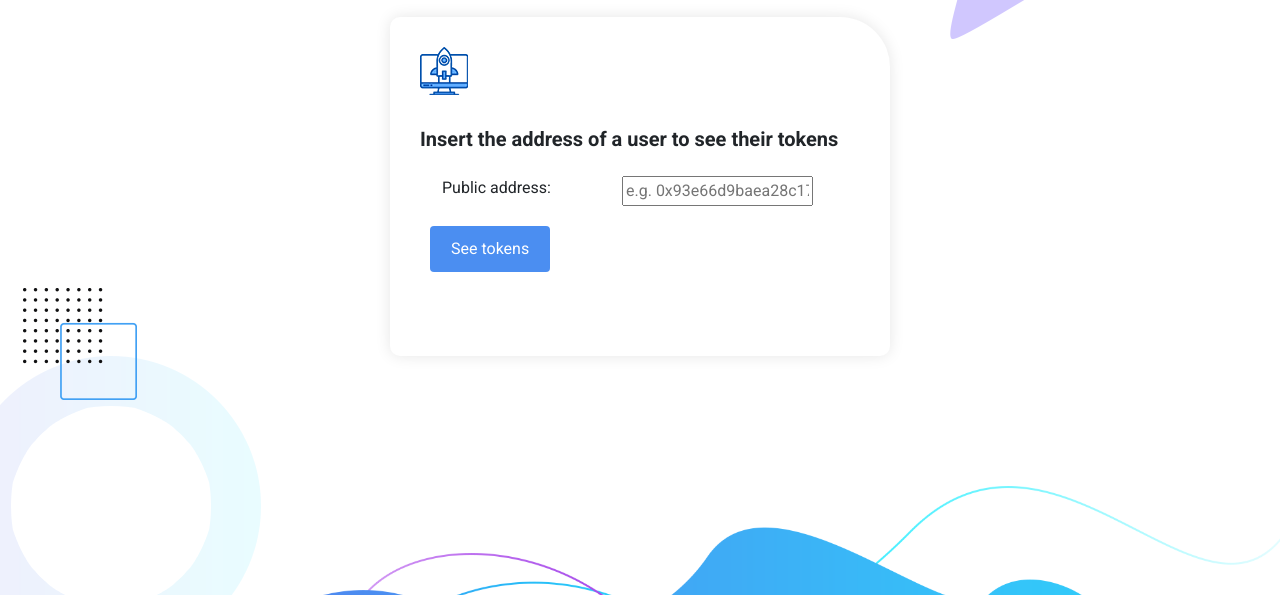
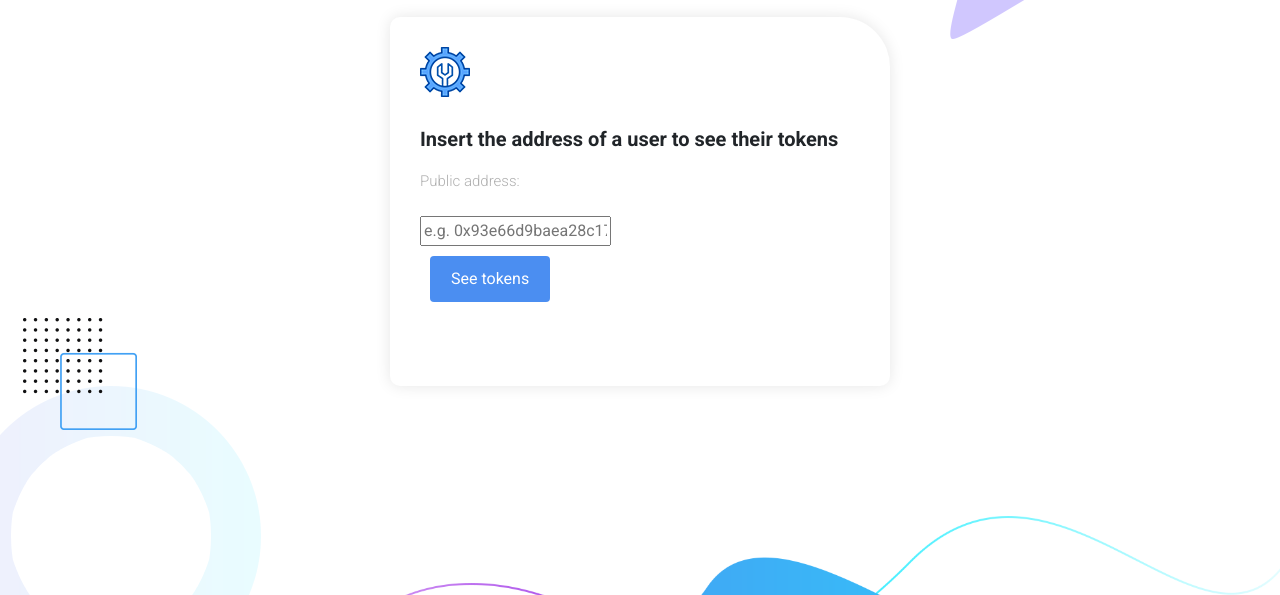
Before and after one commit to novehmar23/Etchegaray-Gonzalez-Iturbide-Landeira-Novelli, a website: page Code/app/src/seeTokens/seeTokens.html in a window 1280 px wide. Shown: the part 205-800 px from the top of the page. Drawn offline with Linux system fonts and the light colour scheme; files that its build step writes are made by us from their sources; files whose address does not match are found by name.

Commit message:
cleaned html

```diff
--- a/Code/app/src/seeTokens/seeTokens.html
+++ b/Code/app/src/seeTokens/seeTokens.html
@@ -93,33 +93,17 @@ https://templatemo.com/tm-570-chain-app-dev
         </div>
         <div class="container">
             <div class="col-lg-6" style="width: 500px; height: auto; margin: 0 auto; position: relative;">
-                <div class="service-item second-service">
+                <div class="service-item first-service">
                     <div class="icon"></div>
                     <h4>Insert the address of a user to see their tokens</h4>
-                    <!-- // -->
-                    <div class="row">
-                        <div class="container">
-                            <div class="container">
-                                <div class="row">
-                                    <div class="col" style="max-width: 180px; padding: 10px;">
-                                        <label for="amount">Public address:</label>
-                                    </div>
-                                    <div class="col" style="max-width: 180px; padding: 10px;">
-                                        <input type="text" id="receiver"
-                                            placeholder="e.g. 0x93e66d9baea28c17d9fc393b53e3fbdd76899dae" />
-                                    </div>
-                                </div>
-                            </div>
-                        </div>
-                        <!-- // -->
-                        <div class="text-button">
-                            <button class="btn" style="margin: 10px;align-items: center;"
-                                onclick="App.getCoins()">See tokens</button>
-                            <!-- <a href="#">Read More <i class="fa fa-arrow-right"></i></a> -->
-                        </div>
-                        <div class="col" style="max-width: 180px; padding: 10px;">
-                            <label for="quantity" type="text" class="invisible" id="showTokens">
-                        </div>
+                    <P for="receiver" type="text">Public address:</P>
+                    <input type="text" id="receiver" placeholder="e.g. 0x93e66d9baea28c17d9fc393b53e3fbdd76899dae" />
+                    <div class="text-button">
+                        <button class="btn" style="margin: 10px;align-items: center;" onclick="App.getCoins()">See
+                            tokens</button>
+                    </div>
+                    <div class="col" style="max-width: 180px; padding: 10px;">
+                        <label for="quantity" type="text" class="invisible" id="showTokens">
                     </div>
                 </div>
             </div>
```
